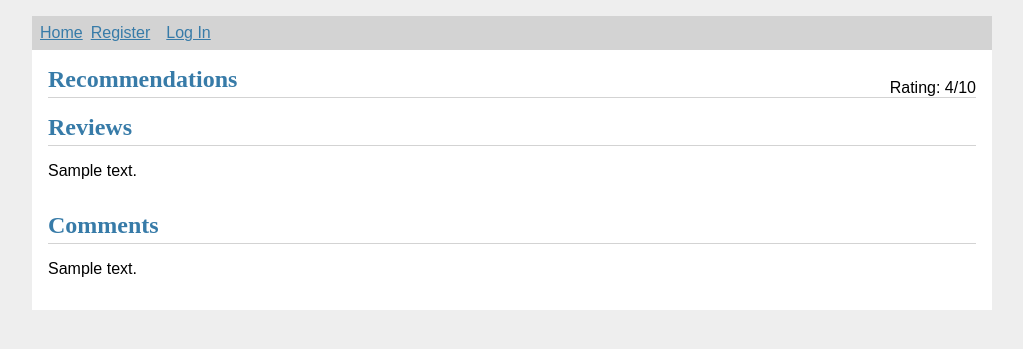
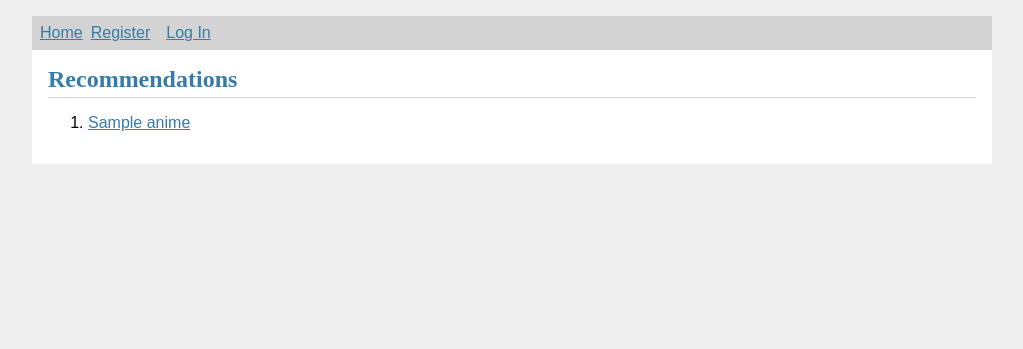
Before and after one commit to Andrewtcr/Anime-Rec-Web-App, a Flask app: template templates/recommendations.html in a window 1280 px wide. Shown: the top 349 px of the page, without its empty margins (128-1151 px from the left). Run offline with Flask 2, Linux system fonts and the light colour scheme; the template is opened without the code that fills it: most values are stand-ins (such as "Sample title", 1, 10 or a date in 2020); parts of the project's set-up code (start-up, migrations or seed data) failed here and were passed over.

Commit message:
Finalized recommendation function and html file.

```diff
--- a/server.py
+++ b/server.py
@@ -265,25 +265,23 @@ def recommend_animes():
   if error is not None:
     flash(error)
   else:
-    g.conn.execute(text('CREATE TEMPORARY TABLE DesiredGenres (genre varchar(20) not null, primary key(genre))'))
-    g.conn.execute(text('CREATE TEMPORARY TABLE BadGenres (genre varchar(20) not null, primary key(genre))'))
+    g.conn.execute('CREATE TEMPORARY TABLE DesiredGenres (genre varchar(20) not null, primary key(genre))')
+    g.conn.execute('CREATE TEMPORARY TABLE BadGenres (genre varchar(20) not null, primary key(genre))')
     for genre in listGenres:
-        g.conn.execute(text('INSERT INTO DesiredGenres :a'), a=genre)
+        g.conn.execute('INSERT INTO DesiredGenres VALUES(%s)', genre)
     for badgenre in excludeGenres:
-        g.conn.execute(text('INSERT INTO BaddGenres :b'), b=badgenre)
+        g.conn.execute('INSERT INTO BadGenres VALUES(%s)', badgenre)
 
-    recommendedAnimes = g.conn.execute(text(
-          ' SELECT *'
-          ' FROM (SELECT anime_name, anime_id, COUNT(anime_genre) FROM anime NATURAL JOIN anime_genre '
-          ' WHERE anime_genre IN DesiredGenres AND average_rating > :y AND anime_id NOT IN (BadGenres) '
-          ' GROUP BY anime_name, anime_id '
-          ' ORDER BY COUNT(anime_genre) ) '
-          ' GROUP BY anime_name, anime_id '
-      ), y=minNum
+    recommendedAnimes = g.conn.execute(
+          ' SELECT anime_id, anime_name, num_episodes, avg_rating'
+          ' FROM (SELECT anime_id, anime_name, num_episodes, avg_rating, COUNT(genre) FROM anime NATURAL JOIN anime_genre '
+          ' WHERE UPPER(genre) IN (SELECT UPPER(genre) FROM DesiredGenres) AND avg_rating > %s AND UPPER(genre) NOT IN (SELECT UPPER(genre) FROM BadGenres) '
+          ' GROUP BY anime_id, anime_name, num_episodes, avg_rating '
+          ' ORDER BY COUNT(genre) ) as foo ', str(minNum)
       ).fetchall()
 
-    g.conn.execute(text('DROP TABLE DesiredGenres'))
-    g.conn.execute(text('DROP TABLE BadGenres'))
+    g.conn.execute('DROP TABLE DesiredGenres')
+    g.conn.execute('DROP TABLE BadGenres')
 
     return render_template('recommendations.html', recommendedAnimes=recommendedAnimes)
 
--- a/templates/recommendations.html
+++ b/templates/recommendations.html
@@ -2,40 +2,14 @@
 
 {% block header %}
   <h1>{% block title %}Recommendations{% endblock %}</h1>
-  <span>Rating: {{anime['avg_rating']}}/10</span>
 {% endblock %}
 
 {% block content %}
-  <header>
-    <h1>Reviews</h1>
-    <span>
-      {% if g.account %}
-        <a class="action" href={{write_url}}>Write</a>
-      {% endif %}
-    </span>
-  </header>
-  {% for review in reviews %}
-    <article class="post">
-      <p class="body">{{ review['text'] }}</p>
-    </article>
-    {% if not loop.last %}
-      <hr>
-    {% endif %}
-  {% endfor %}
-  <header>
-    <h1>Comments</h1>
-    <span>
-      {% if g.account %}
-        <a class="action" href={{post_url}}>Post</a>
-      {% endif %}
-    </span>
-  </header>
-  {% for comment in comments %}
-    <article class="post">
-      <p class="body">{{ comment['text'] }}</p>
-    </article>
-    {% if not loop.last %}
-      <hr>
-    {% endif %}
-  {% endfor %}
+  <ol>
+    {% for anime in recommendedAnimes %}
+    <li>
+      <a href={{ "/anime?anime_id={}".format(anime[0]) }}>{{anime[1]}}</a>
+    </li>
+    {% endfor %}
+  </ol>
 {% endblock %}
```
